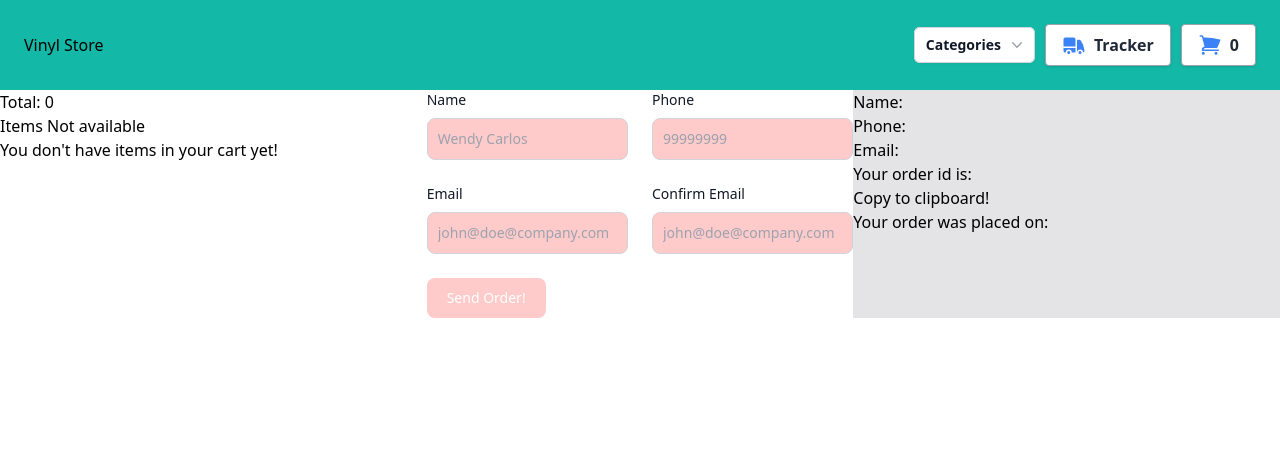
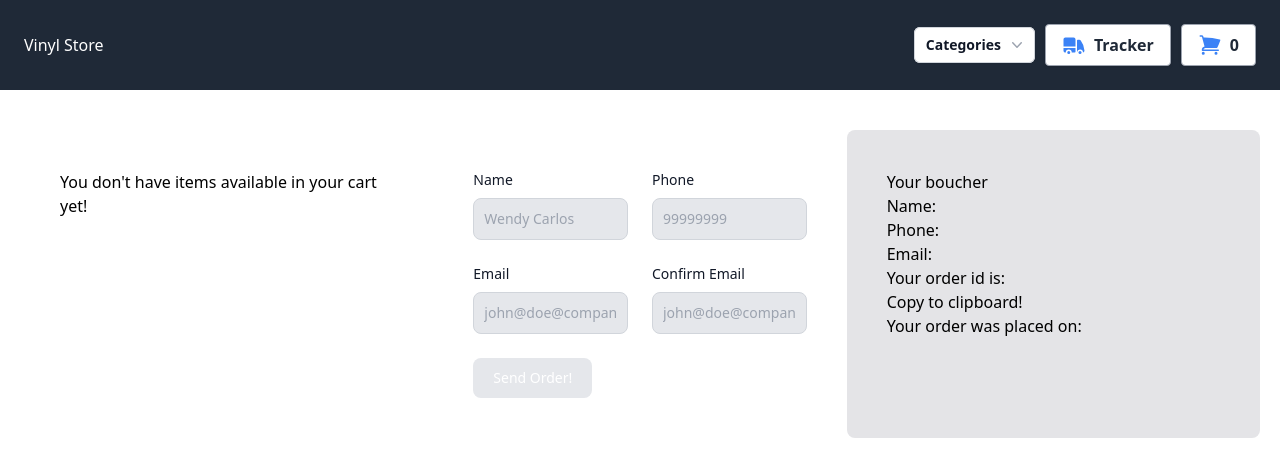
Before and after one commit to RodrigoGamboa/coderhouse-react-app, a React (Create React App) app: page /cart in a window 1280 px wide. Shown: the top 476 px of the page. Built offline with nearby package versions, Linux system fonts and the light colour scheme.

Commit message:
fix: fix styles

```diff
--- a/src/Pages/Checkout.jsx
+++ b/src/Pages/Checkout.jsx
@@ -97,8 +97,8 @@ const Checkout = () => {
   };
 
   return (
-    <div className="flex justify-center">
-      <div className="w-1/3">
+    <div className="flex justify-center mt-10 mx-5">
+      <div className="w-1/3 p-10">
         {cart &&
           cart.map((albumToBuy) => (
             <div key={albumToBuy.id}>
@@ -116,8 +116,8 @@ const Checkout = () => {
               </div>
             </div>
           ))}
-        <p>Total: {totalPrice}</p>
-        {itemsNotAvailable && <h1>Items Not available</h1>}
+        {cart.length !== 0 && <p>Total: {totalPrice}</p>}
+        {cart.length !== 0 && itemsNotAvailable && <h1>Items Not available</h1>}
         {
             itemsNotAvailable &&
             itemsNotAvailable.map((albumToBuy) => (
@@ -138,9 +138,9 @@ const Checkout = () => {
 
             ))
         }
-        {cart.length === 0 && <p>You don't have items in your cart yet!</p>}
+        {cart.length === 0 && <p>You don't have items available in your cart yet!</p>}
       </div>
-      <form className="w-1/3">
+      <form className="w-1/3 p-10">
         <div className="grid gap-6 mb-6 md:grid-cols-2">
           <div>
             <label
@@ -157,7 +157,7 @@ const Checkout = () => {
               placeholder="Wendy Carlos"
               disabled={cart.length === 0}
               required
-              className="bg-gray-50 border border-gray-300 text-gray-900 text-sm rounded-lg disabled:bg-red-200 focus:ring-blue-500 focus:border-blue-500 block w-full p-2.5 dark:bg-gray-700 dark:border-gray-600 dark:placeholder-gray-400 dark:text-white dark:focus:ring-blue-500 dark:focus:border-blue-500"
+              className="bg-gray-50 border border-gray-300 text-gray-900 text-sm rounded-lg disabled:bg-gray-200 focus:ring-blue-500 focus:border-blue-500 block w-full p-2.5 dark:bg-gray-700 dark:border-gray-600 dark:placeholder-gray-400 dark:text-white dark:focus:ring-blue-500 dark:focus:border-blue-500"
             />
           </div>
           <div>
@@ -175,7 +175,7 @@ const Checkout = () => {
               placeholder="99999999"
               disabled={cart.length === 0}
               required
-              className="bg-gray-50 border border-gray-300 text-gray-900 text-sm rounded-lg disabled:bg-red-200 focus:ring-blue-500 focus:border-blue-500 block w-full p-2.5 dark:bg-gray-700 dark:border-gray-600 dark:placeholder-gray-400 dark:text-white dark:focus:ring-blue-500 dark:focus:border-blue-500"
+              className="bg-gray-50 border border-gray-300 text-gray-900 text-sm rounded-lg disabled:bg-gray-200 focus:ring-blue-500 focus:border-blue-500 block w-full p-2.5 dark:bg-gray-700 dark:border-gray-600 dark:placeholder-gray-400 dark:text-white dark:focus:ring-blue-500 dark:focus:border-blue-500"
             />
           </div>
           <div>
@@ -193,7 +193,7 @@ const Checkout = () => {
               placeholder="john@doe@company.com"
               disabled={cart.length === 0}
               required
-              className="bg-gray-50 border border-gray-300 text-gray-900 text-sm rounded-lg disabled:bg-red-200 focus:ring-blue-500 focus:border-blue-500 block w-full p-2.5 dark:bg-gray-700 dark:border-gray-600 dark:placeholder-gray-400 dark:text-white dark:focus:ring-blue-500 dark:focus:border-blue-500"
+              className="bg-gray-50 border border-gray-300 text-gray-900 text-sm rounded-lg disabled:bg-gray-200 focus:ring-blue-500 focus:border-blue-500 block w-full p-2.5 dark:bg-gray-700 dark:border-gray-600 dark:placeholder-gray-400 dark:text-white dark:focus:ring-blue-500 dark:focus:border-blue-500"
             />
           </div>
           <div>
@@ -213,26 +213,27 @@ const Checkout = () => {
               placeholder="john@doe@company.com"
               disabled={!buyer.email || cart.length === 0}
               required
-              className="bg-gray-50 border border-gray-300 text-gray-900 text-sm rounded-lg disabled:bg-red-200 focus:ring-blue-500 focus:border-blue-500 block w-full p-2.5 dark:bg-gray-700 dark:border-gray-600 dark:placeholder-gray-400 dark:text-white dark:focus:ring-blue-500 dark:focus:border-blue-500"
+              className="bg-gray-50 border border-gray-300 text-gray-900 text-sm rounded-lg disabled:bg-gray-200 focus:ring-blue-500 focus:border-blue-500 block w-full p-2.5 dark:bg-gray-700 dark:border-gray-600 dark:placeholder-gray-400 dark:text-white dark:focus:ring-blue-500 dark:focus:border-blue-500"
             />
           </div>
         </div>
         <button
           type="submit"
           onClick={sendOrder}
-          className="text-white bg-blue-700 disabled:bg-red-200 hover:bg-blue-800 focus:ring-4 focus:outline-none focus:ring-blue-300 font-medium rounded-lg text-sm w-full sm:w-auto px-5 py-2.5 text-center dark:bg-blue-600 dark:hover:bg-blue-700 dark:focus:ring-blue-800"
+          className="text-white bg-blue-700 disabled:bg-gray-200 hover:bg-blue-800 focus:ring-4 focus:outline-none focus:ring-blue-300 font-medium rounded-lg text-sm w-full sm:w-auto px-5 py-2.5 text-center dark:bg-blue-600 dark:hover:bg-blue-700 dark:focus:ring-blue-800"
           disabled={!buyer.name || !buyer.phone || !buyer.email || buyer.confirmEmail !== buyer.email || cart.length === 0}
         >
           Send Order!
         </button>
       </form>
       <div
-        className={`w-1/3 ${
+        className={`w-1/3 p-10 rounded-lg ${
           orderFeedbackInfo.status === "pending"
             ? "bg-green-300"
             : "bg-zinc-200"
         }`}
       >
+        <h1>Your boucher</h1>
         <p>Name: {buyer.name}</p>
         <p>Phone: {buyer.phone}</p>
         <p>Email: {buyer.email}</p>
--- a/src/Pages/ItemDetailContainer.jsx
+++ b/src/Pages/ItemDetailContainer.jsx
@@ -68,13 +68,13 @@ const ItemDetail = () => {
   };
 
   return (
-    <div className="flex justify-center">
+    <div className="flex justify-center mt-10 gap-10">
       {album.album_data &&
         <div className="w-1/4">
+          <img src={album.album_data.picture_url} className="w-100" alt="" />
+          <h2 className="text-2xl mt-3">{album.album_data.title}</h2>
           <h1>{album.album_data.artist}</h1>
-          <h2>{album.album_data.title}</h2>
-          <img src={album.album_data.picture_url} className="w-96" alt="" />
-          <p>{album.album_data.description}</p>
+          <p className="text-sm mt-5">{album.album_data.description}</p>
         </div>
       }
       <div className="w-1/4 flex flex-col justify-center align-center">
@@ -87,12 +87,12 @@ const ItemDetail = () => {
           <button onClick={() => handleBtn("+")}>+</button>
         </div>
         <button onClick={() => handleBuy()} disabled={numItems === 0 || currentNumItemsCart >= album.stock}
-          className="text-white bg-blue-700 disabled:bg-red-200 hover:bg-blue-800 focus:ring-4 focus:outline-none focus:ring-blue-300 font-medium rounded-lg text-sm w-full sm:w-auto px-5 py-2.5 text-center dark:bg-blue-600 dark:hover:bg-blue-700 dark:focus:ring-blue-800"
+          className="text-white bg-blue-700 disabled:bg-gray-200 hover:bg-blue-800 focus:ring-4 focus:outline-none focus:ring-blue-300 font-medium rounded-lg text-sm w-full sm:w-auto px-5 py-2.5 text-center dark:bg-blue-600 dark:hover:bg-blue-700 dark:focus:ring-blue-800"
         >
           Add to Cart
         </button>
       </div>
-
+{/*
       {loading && (
         <button type="button" className="bg-black-500 ..." disabled>
           <svg
@@ -121,6 +121,7 @@ const ItemDetail = () => {
             }
         `}
       </style>
+*/}
     </div>
   );
 };
--- a/src/Pages/OrderTracker.jsx
+++ b/src/Pages/OrderTracker.jsx
@@ -15,7 +15,7 @@ const OrderTracker = () => {
     };
 
     return (
-        <>
+        <div className="flex flex-col justify-center w-1/3 m-auto mt-5">
             <form action="">
                 <div>
                     <label htmlFor="order-id" className="block mb-2 text-sm font-medium text-gray-900 dark:text-white">
@@ -34,12 +34,12 @@ const OrderTracker = () => {
                 <button
                     type="submit" onClick={searchOrder}
                     disabled={!inputOrder}
-                    className="text-white bg-blue-700 disabled:bg-red-200 hover:bg-blue-800 focus:ring-4 focus:outline-none focus:ring-blue-300 font-medium rounded-lg text-sm w-full sm:w-auto px-5 py-2.5 text-center dark:bg-blue-600 dark:hover:bg-blue-700 dark:focus:ring-blue-800"
+                    className="mt-5 text-white bg-gray-700 disabled:bg-gray-200 hover:bg-blue-800 focus:ring-4 focus:outline-none focus:ring-blue-300 font-medium rounded-lg text-sm w-full sm:w-auto px-5 py-2.5 text-center dark:bg-blue-600 dark:hover:bg-blue-700 dark:focus:ring-blue-800"
                 >
                     Search order
                 </button>
             </form>
-            <div>
+            <div className="mt-10 bg-gray-200 rounded-lg p-10">
                 <h1>Order info:</h1>
                 <h2>The order was placed: {order.date}</h2>
                 <h2>Total: {order.total}</h2>
@@ -47,7 +47,7 @@ const OrderTracker = () => {
                     <h1 key={item.id}>{item.album_data.artist} - {item.album_data.title} x {item.quantity}</h1>
                 ))}
             </div>
-        </>
+        </div>
     )
 };
 
--- a/src/components/Item.jsx
+++ b/src/components/Item.jsx
@@ -6,9 +6,9 @@ const Item = (props) => {
     return (
         <>
             <Link to={`/item/` + id}>
-                <div className="relative overflow-hidden shadow-lg cursor-pointer">
+                <div className="relative overflow-hidden shadow-lg cursor-pointer" title={`${album_data.artist} - ${album_data.title}`}>
                     <img className="object-cover w-72 h-72 hover:scale-150" src={album_data.picture_url} alt=""/>
-                    <div className="absolute w-full h-full opacity-0 hover:opacity-100 top-0 left-0 flex flex-col justify-center align-center">
+                    <div className="absolute w-full h-full opacity-0 hover:opacity-100 top-0 left-0 flex flex-col justify-center align-center text-center">
                         <div className="absolute w-full h-full opacity-20 bg-gray-200"></div>
                         <h4 className="mb-3 text-xl font-semibold tracking-tight text-white">{album_data.artist}</h4>
                         <p className="leading-normal text-gray-100">{album_data.title}</p>
--- a/src/components/NavBar.jsx
+++ b/src/components/NavBar.jsx
@@ -9,8 +9,8 @@ import { TruckIcon } from '@heroicons/react/24/solid';
 const NavBar = () => {
   const { cart } = useContext(ContextCart);
   return (
-    <nav className="flex items-center justify-between flex-wrap bg-teal-500 p-6">
-      <Link to="/">Vinyl Store</Link>
+    <nav className="flex items-center justify-between flex-wrap bg-gray-800 p-6">
+      <Link to="/" className="text-white">Vinyl Store</Link>
       <div className="flex items-center gap-2.5">
         <Dropdown />
         <Link to="/tracker">
```
